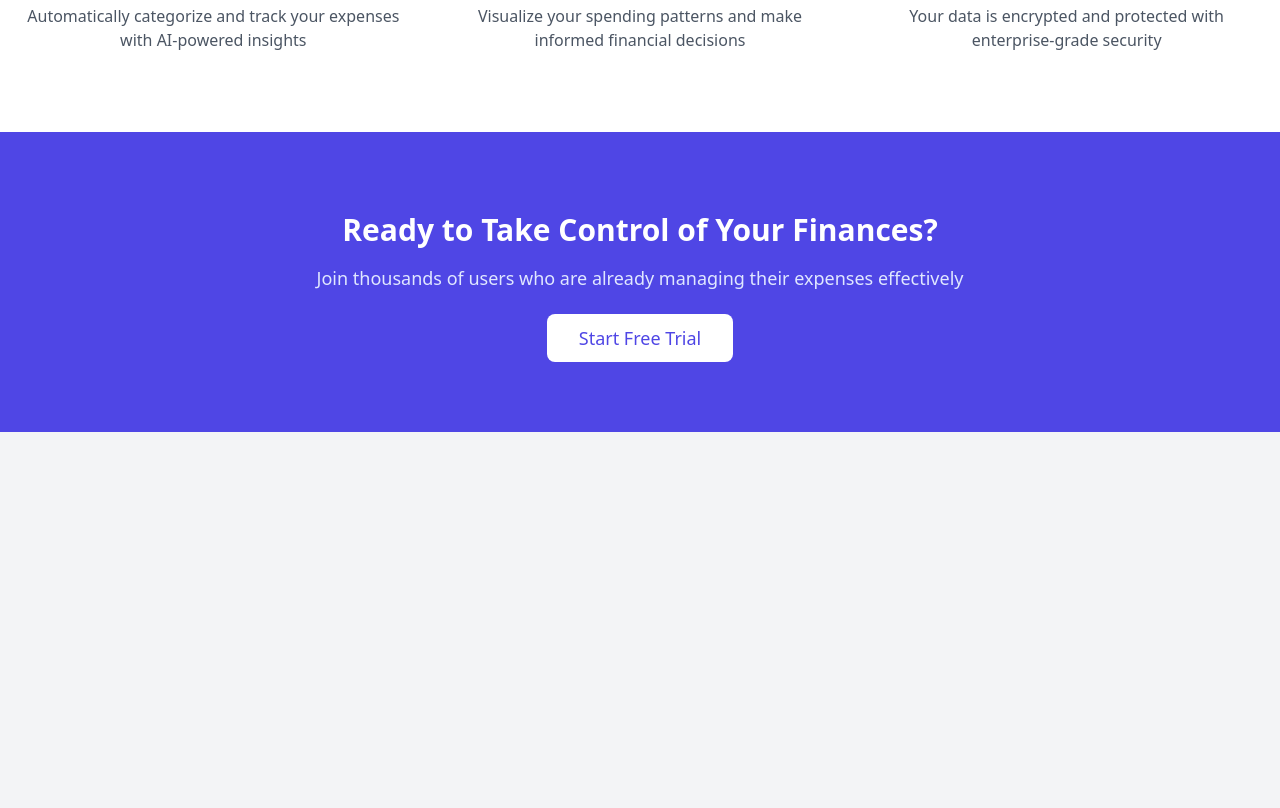
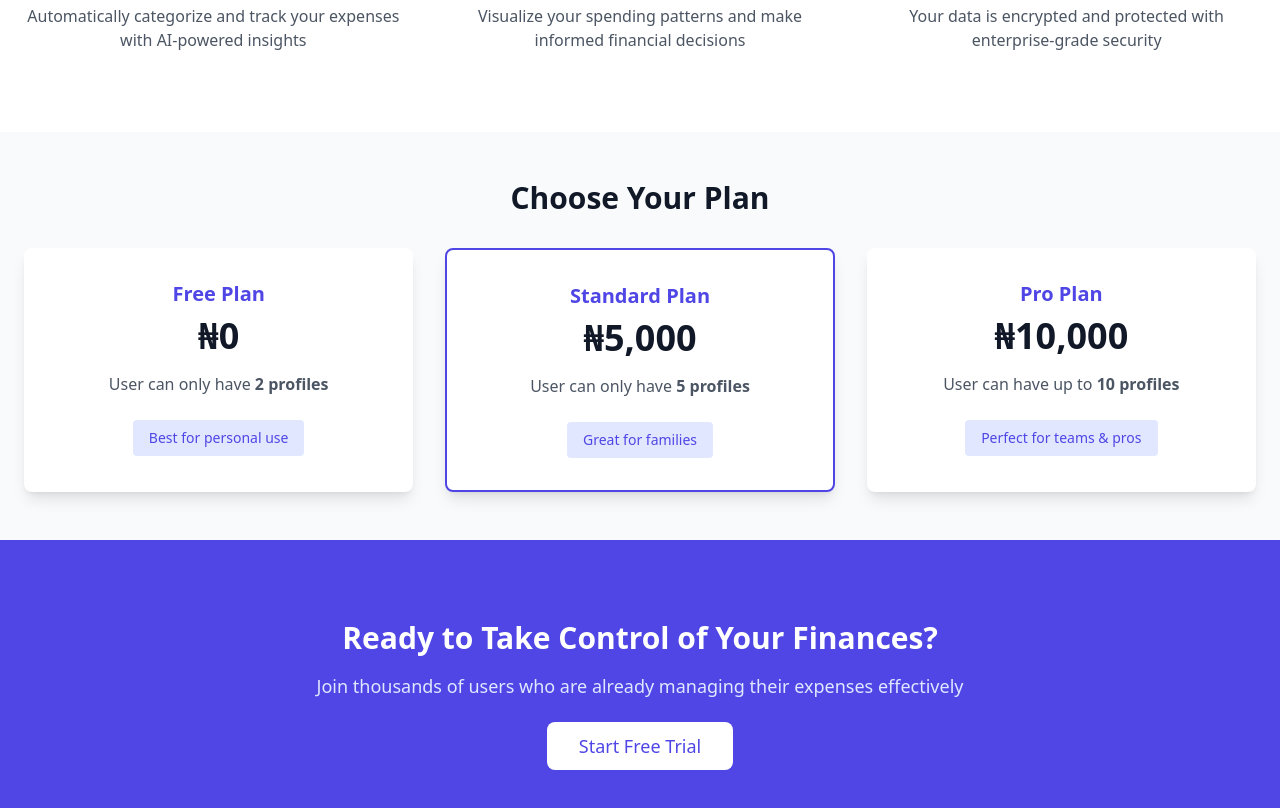
Before and after one commit to Oluwatobi97/Expenses-tracker, a React (Vite) app: page / in a window 1280 px wide. Shown: the part 860-1668 px from the top of the page. Before the commit the page ends 1292 px from the top, so only its background shows below. Built offline with nearby package versions, Linux system fonts and the light colour scheme; no server answers.

Commit message:
made some changes

```diff
--- a/src/components/LandingPage.tsx
+++ b/src/components/LandingPage.tsx
@@ -174,6 +174,71 @@ const LandingPage: React.FC = () => {
         </div>
       </section>
 
+      {/* Subscription Plans Section */}
+      <section className="py-12 bg-gray-50 dark:bg-gray-900">
+        <div className="container mx-auto px-4 sm:px-6">
+          <h2 className="text-2xl sm:text-3xl font-bold text-center text-gray-900 dark:text-white mb-8">
+            Choose Your Plan
+          </h2>
+          <div className="grid grid-cols-1 md:grid-cols-3 gap-8">
+            {/* Free Plan */}
+            <div className="bg-white dark:bg-gray-800 rounded-lg shadow-lg p-8 flex flex-col items-center">
+              <h3 className="text-xl font-semibold mb-2 text-indigo-600 dark:text-indigo-400">
+                Free Plan
+              </h3>
+              <p className="text-4xl font-bold mb-4 text-gray-900 dark:text-white">
+                ₦0
+              </p>
+              <ul className="mb-6 text-gray-600 dark:text-gray-300 text-center">
+                <li>
+                  User can only have{" "}
+                  <span className="font-semibold">2 profiles</span>
+                </li>
+              </ul>
+              <span className="inline-block px-4 py-2 text-sm font-medium bg-indigo-100 dark:bg-indigo-900/20 text-indigo-600 dark:text-indigo-400 rounded">
+                Best for personal use
+              </span>
+            </div>
+            {/* Standard Plan */}
+            <div className="bg-white dark:bg-gray-800 rounded-lg shadow-lg p-8 flex flex-col items-center border-2 border-indigo-600 dark:border-indigo-400">
+              <h3 className="text-xl font-semibold mb-2 text-indigo-600 dark:text-indigo-400">
+                Standard Plan
+              </h3>
+              <p className="text-4xl font-bold mb-4 text-gray-900 dark:text-white">
+                ₦5,000
+              </p>
+              <ul className="mb-6 text-gray-600 dark:text-gray-300 text-center">
+                <li>
+                  User can only have{" "}
+                  <span className="font-semibold">5 profiles</span>
+                </li>
+              </ul>
+              <span className="inline-block px-4 py-2 text-sm font-medium bg-indigo-100 dark:bg-indigo-900/20 text-indigo-600 dark:text-indigo-400 rounded">
+                Great for families
+              </span>
+            </div>
+            {/* Pro Plan */}
+            <div className="bg-white dark:bg-gray-800 rounded-lg shadow-lg p-8 flex flex-col items-center">
+              <h3 className="text-xl font-semibold mb-2 text-indigo-600 dark:text-indigo-400">
+                Pro Plan
+              </h3>
+              <p className="text-4xl font-bold mb-4 text-gray-900 dark:text-white">
+                ₦10,000
+              </p>
+              <ul className="mb-6 text-gray-600 dark:text-gray-300 text-center">
+                <li>
+                  User can have up to{" "}
+                  <span className="font-semibold">10 profiles</span>
+                </li>
+              </ul>
+              <span className="inline-block px-4 py-2 text-sm font-medium bg-indigo-100 dark:bg-indigo-900/20 text-indigo-600 dark:text-indigo-400 rounded">
+                Perfect for teams & pros
+              </span>
+            </div>
+          </div>
+        </div>
+      </section>
+
       {/* CTA Section */}
       <section className="py-12 sm:py-20 bg-indigo-600 dark:bg-indigo-900">
         <div className="container mx-auto px-4 sm:px-6 text-center">
--- a/src/components/Navbar.tsx
+++ b/src/components/Navbar.tsx
@@ -25,6 +25,10 @@ export default function Navbar() {
     window.addEventListener("scroll", handleScroll);
     return () => window.removeEventListener("scroll", handleScroll);
   }, []);
+
+  useEffect(() => {
+    setIsMobileMenuOpen(false);
+  }, [user, location.pathname]);
 
   const isActive = (path: string) => location.pathname === path;
 
```
